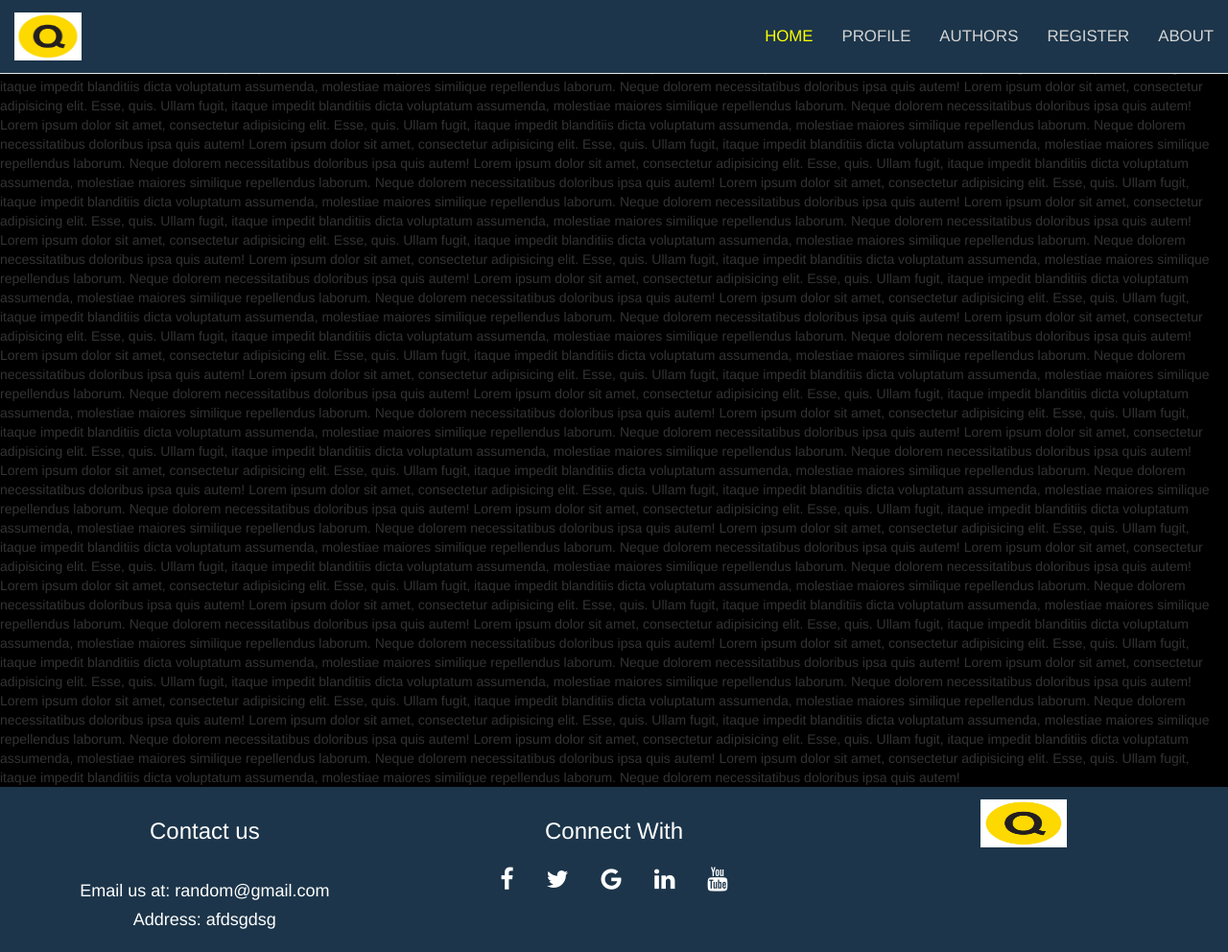
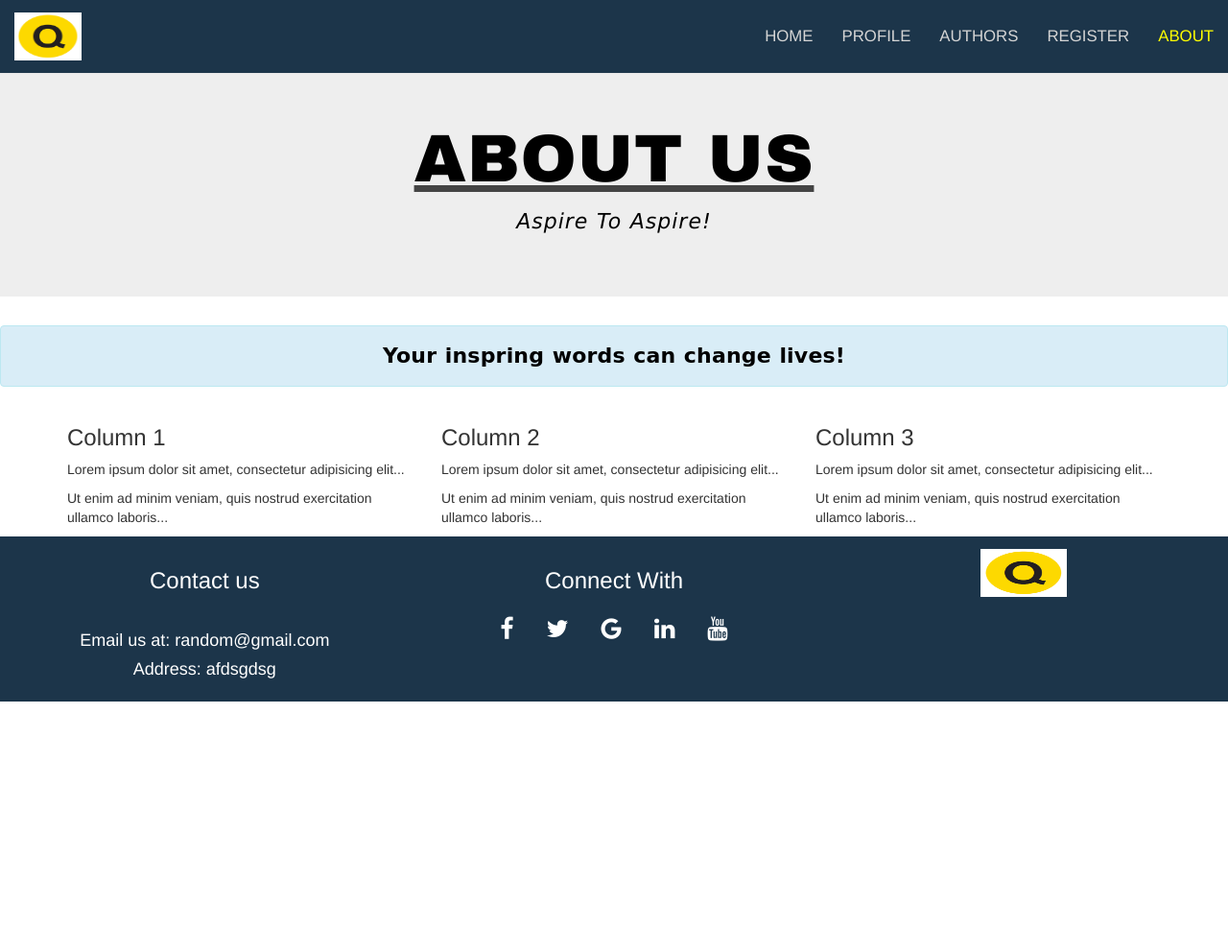
Before and after one commit to fork52/QUOTE-S-WEBSITE, a PHP site: page /aboutus/aboutus.html in a window 1280 px wide. Shown: the whole page at 96% size. After the commit the page ends 731 px from the top, so only its background shows below. Run offline with PHP 8.4, Linux system fonts and the light colour scheme; some libraries are stand-ins or nearby versions.

Commit message:
About us page added

```diff
--- a/aboutus/aboutus.html
+++ b/aboutus/aboutus.html
@@ -38,89 +38,56 @@
       <div class="collapse navbar-collapse" id="navbar-collapse-main">
         <ul class="nav navbar-nav navbar-right">
 
-          <li><a class="active" href="../index.html">HOME </a></li>
+          <li><a  href="../index.html">HOME </a></li>
           <li><a href="#">PROFILE </a></li>
           <li><a  href="#">AUTHORS </a></li>
           <li><a  href="../rgform/regform.html">REGISTER </a></li>
-          <li><a  href="#">ABOUT </a></li>
+          <li><a  class="active" href="#">ABOUT </a></li>
 
 
         </ul>
 
+
+
+
       </div>
   </div>
   </nav>
-Lorem ipsum dolor sit amet, consectetur adipisicing elit. Esse, quis. Ullam fugit, itaque impedit blanditiis dicta voluptatum assumenda, molestiae maiores similique repellendus laborum. Neque dolorem necessitatibus doloribus ipsa quis autem!
 
-Lorem ipsum dolor sit amet, consectetur adipisicing elit. Esse, quis. Ullam fugit, itaque impedit blanditiis dicta voluptatum assumenda, molestiae maiores similique repellendus laborum. Neque dolorem necessitatibus doloribus ipsa quis autem!
-
-Lorem ipsum dolor sit amet, consectetur adipisicing elit. Esse, quis. Ullam fugit, itaque impedit blanditiis dicta voluptatum assumenda, molestiae maiores similique repellendus laborum. Neque dolorem necessitatibus doloribus ipsa quis autem!
-
-Lorem ipsum dolor sit amet, consectetur adipisicing elit. Esse, quis. Ullam fugit, itaque impedit blanditiis dicta voluptatum assumenda, molestiae maiores similique repellendus laborum. Neque dolorem necessitatibus doloribus ipsa quis autem!
-
-Lorem ipsum dolor sit amet, consectetur adipisicing elit. Esse, quis. Ullam fugit, itaque impedit blanditiis dicta voluptatum assumenda, molestiae maiores similique repellendus laborum. Neque dolorem necessitatibus doloribus ipsa quis autem!
-
-Lorem ipsum dolor sit amet, consectetur adipisicing elit. Esse, quis. Ullam fugit, itaque impedit blanditiis dicta voluptatum assumenda, molestiae maiores similique repellendus laborum. Neque dolorem necessitatibus doloribus ipsa quis autem!
-
-Lorem ipsum dolor sit amet, consectetur adipisicing elit. Esse, quis. Ullam fugit, itaque impedit blanditiis dicta voluptatum assumenda, molestiae maiores similique repellendus laborum. Neque dolorem necessitatibus doloribus ipsa quis autem!
-
-Lorem ipsum dolor sit amet, consectetur adipisicing elit. Esse, quis. Ullam fugit, itaque impedit blanditiis dicta voluptatum assumenda, molestiae maiores similique repellendus laborum. Neque dolorem necessitatibus doloribus ipsa quis autem!
-
-Lorem ipsum dolor sit amet, consectetur adipisicing elit. Esse, quis. Ullam fugit, itaque impedit blanditiis dicta voluptatum assumenda, molestiae maiores similique repellendus laborum. Neque dolorem necessitatibus doloribus ipsa quis autem!
-
-Lorem ipsum dolor sit amet, consectetur adipisicing elit. Esse, quis. Ullam fugit, itaque impedit blanditiis dicta voluptatum assumenda, molestiae maiores similique repellendus laborum. Neque dolorem necessitatibus doloribus ipsa quis autem!
-
-Lorem ipsum dolor sit amet, consectetur adipisicing elit. Esse, quis. Ullam fugit, itaque impedit blanditiis dicta voluptatum assumenda, molestiae maiores similique repellendus laborum. Neque dolorem necessitatibus doloribus ipsa quis autem!
-
-Lorem ipsum dolor sit amet, consectetur adipisicing elit. Esse, quis. Ullam fugit, itaque impedit blanditiis dicta voluptatum assumenda, molestiae maiores similique repellendus laborum. Neque dolorem necessitatibus doloribus ipsa quis autem!
-
-Lorem ipsum dolor sit amet, consectetur adipisicing elit. Esse, quis. Ullam fugit, itaque impedit blanditiis dicta voluptatum assumenda, molestiae maiores similique repellendus laborum. Neque dolorem necessitatibus doloribus ipsa quis autem!
-
-Lorem ipsum dolor sit amet, consectetur adipisicing elit. Esse, quis. Ullam fugit, itaque impedit blanditiis dicta voluptatum assumenda, molestiae maiores similique repellendus laborum. Neque dolorem necessitatibus doloribus ipsa quis autem!
-
-Lorem ipsum dolor sit amet, consectetur adipisicing elit. Esse, quis. Ullam fugit, itaque impedit blanditiis dicta voluptatum assumenda, molestiae maiores similique repellendus laborum. Neque dolorem necessitatibus doloribus ipsa quis autem!
-
-Lorem ipsum dolor sit amet, consectetur adipisicing elit. Esse, quis. Ullam fugit, itaque impedit blanditiis dicta voluptatum assumenda, molestiae maiores similique repellendus laborum. Neque dolorem necessitatibus doloribus ipsa quis autem!
-
-Lorem ipsum dolor sit amet, consectetur adipisicing elit. Esse, quis. Ullam fugit, itaque impedit blanditiis dicta voluptatum assumenda, molestiae maiores similique repellendus laborum. Neque dolorem necessitatibus doloribus ipsa quis autem!
+<br> <br> <br>
 
 
+<div class="jumbotron text-center">
+  <h1>ABOUT US</h1>
+  <p>Aspire To Aspire!</p>
+  <p></p>
+</div>
 
+<div id="msg1" class="alert alert-info">
+  <center>
+    <strong> Your inspring words can change lives! </strong>
+  </center>
+</div>
 
-Lorem ipsum dolor sit amet, consectetur adipisicing elit. Esse, quis. Ullam fugit, itaque impedit blanditiis dicta voluptatum assumenda, molestiae maiores similique repellendus laborum. Neque dolorem necessitatibus doloribus ipsa quis autem!
-
-Lorem ipsum dolor sit amet, consectetur adipisicing elit. Esse, quis. Ullam fugit, itaque impedit blanditiis dicta voluptatum assumenda, molestiae maiores similique repellendus laborum. Neque dolorem necessitatibus doloribus ipsa quis autem!
-
-Lorem ipsum dolor sit amet, consectetur adipisicing elit. Esse, quis. Ullam fugit, itaque impedit blanditiis dicta voluptatum assumenda, molestiae maiores similique repellendus laborum. Neque dolorem necessitatibus doloribus ipsa quis autem!
-
-Lorem ipsum dolor sit amet, consectetur adipisicing elit. Esse, quis. Ullam fugit, itaque impedit blanditiis dicta voluptatum assumenda, molestiae maiores similique repellendus laborum. Neque dolorem necessitatibus doloribus ipsa quis autem!
-
-Lorem ipsum dolor sit amet, consectetur adipisicing elit. Esse, quis. Ullam fugit, itaque impedit blanditiis dicta voluptatum assumenda, molestiae maiores similique repellendus laborum. Neque dolorem necessitatibus doloribus ipsa quis autem!
-
-Lorem ipsum dolor sit amet, consectetur adipisicing elit. Esse, quis. Ullam fugit, itaque impedit blanditiis dicta voluptatum assumenda, molestiae maiores similique repellendus laborum. Neque dolorem necessitatibus doloribus ipsa quis autem!
-
-Lorem ipsum dolor sit amet, consectetur adipisicing elit. Esse, quis. Ullam fugit, itaque impedit blanditiis dicta voluptatum assumenda, molestiae maiores similique repellendus laborum. Neque dolorem necessitatibus doloribus ipsa quis autem!
-
-Lorem ipsum dolor sit amet, consectetur adipisicing elit. Esse, quis. Ullam fugit, itaque impedit blanditiis dicta voluptatum assumenda, molestiae maiores similique repellendus laborum. Neque dolorem necessitatibus doloribus ipsa quis autem!
-
-Lorem ipsum dolor sit amet, consectetur adipisicing elit. Esse, quis. Ullam fugit, itaque impedit blanditiis dicta voluptatum assumenda, molestiae maiores similique repellendus laborum. Neque dolorem necessitatibus doloribus ipsa quis autem!
-
-Lorem ipsum dolor sit amet, consectetur adipisicing elit. Esse, quis. Ullam fugit, itaque impedit blanditiis dicta voluptatum assumenda, molestiae maiores similique repellendus laborum. Neque dolorem necessitatibus doloribus ipsa quis autem!
-
-Lorem ipsum dolor sit amet, consectetur adipisicing elit. Esse, quis. Ullam fugit, itaque impedit blanditiis dicta voluptatum assumenda, molestiae maiores similique repellendus laborum. Neque dolorem necessitatibus doloribus ipsa quis autem!
-
-Lorem ipsum dolor sit amet, consectetur adipisicing elit. Esse, quis. Ullam fugit, itaque impedit blanditiis dicta voluptatum assumenda, molestiae maiores similique repellendus laborum. Neque dolorem necessitatibus doloribus ipsa quis autem!
-
-Lorem ipsum dolor sit amet, consectetur adipisicing elit. Esse, quis. Ullam fugit, itaque impedit blanditiis dicta voluptatum assumenda, molestiae maiores similique repellendus laborum. Neque dolorem necessitatibus doloribus ipsa quis autem!
-
-Lorem ipsum dolor sit amet, consectetur adipisicing elit. Esse, quis. Ullam fugit, itaque impedit blanditiis dicta voluptatum assumenda, molestiae maiores similique repellendus laborum. Neque dolorem necessitatibus doloribus ipsa quis autem!
-
-Lorem ipsum dolor sit amet, consectetur adipisicing elit. Esse, quis. Ullam fugit, itaque impedit blanditiis dicta voluptatum assumenda, molestiae maiores similique repellendus laborum. Neque dolorem necessitatibus doloribus ipsa quis autem!
-
-Lorem ipsum dolor sit amet, consectetur adipisicing elit. Esse, quis. Ullam fugit, itaque impedit blanditiis dicta voluptatum assumenda, molestiae maiores similique repellendus laborum. Neque dolorem necessitatibus doloribus ipsa quis autem!
-
-Lorem ipsum dolor sit amet, consectetur adipisicing elit. Esse, quis. Ullam fugit, itaque impedit blanditiis dicta voluptatum assumenda, molestiae maiores similique repellendus laborum. Neque dolorem necessitatibus doloribus ipsa quis autem!
-
+<div class="container">
+  <div class="row">
+    <div class="col-sm-4">
+      <h3>Column 1</h3>
+      <p>Lorem ipsum dolor sit amet, consectetur adipisicing elit...</p>
+      <p>Ut enim ad minim veniam, quis nostrud exercitation ullamco laboris...</p>
+    </div>
+    <div class="col-sm-4">
+      <h3>Column 2</h3>
+      <p>Lorem ipsum dolor sit amet, consectetur adipisicing elit...</p>
+      <p>Ut enim ad minim veniam, quis nostrud exercitation ullamco laboris...</p>
+    </div>
+    <div class="col-sm-4">
+      <h3>Column 3</h3>
+      <p>Lorem ipsum dolor sit amet, consectetur adipisicing elit...</p>
+      <p>Ut enim ad minim veniam, quis nostrud exercitation ullamco laboris...</p>
+    </div>
+  </div>
+</div>
 
 <footer class="container-fluid text-center">
   <div class="row">
--- a/aboutus/style.css
+++ b/aboutus/style.css
@@ -1,7 +1,7 @@
 html ,body{
 	height: 100%;
 	width: 100%;
-	background-color: black;
+	background-color: white;
 }
 
 .navbar{
@@ -29,7 +29,43 @@ html ,body{
 	color : yellow;
 }
 
+.jumbotron h1{
+	font-family: "Arial Black", Gadget, sans-serif;
+	font-size: 70px;
+	letter-spacing: 1px;
+	word-spacing: 0.6px;
+	color: #000000;
+	font-weight: 400;
+	text-decoration: underline solid rgb(68, 68, 68);
+	font-style: normal;
+	font-variant: normal;
+	text-transform: none;
+}
 
+.jumbotron p{
+	font-family: Verdana, Geneva, sans-serif;
+	font-size: 22px;
+	letter-spacing: 1px;
+	word-spacing: 0.6px;
+	color: #000000;
+	font-weight: 400;
+	text-decoration: none;
+	font-style: italic;
+	font-variant: normal;
+	text-transform: none;
+}
+#msg1{
+font-family: "Comic Sans MS", cursive, sans-serif;
+font-size: 22px;
+letter-spacing: 0.2px;
+word-spacing: 0.6px;
+color: #000000;
+font-weight: 700;
+text-decoration: none;
+font-style: normal;
+font-variant: normal;
+text-transform: none;
+}
 
 
 footer{
```
